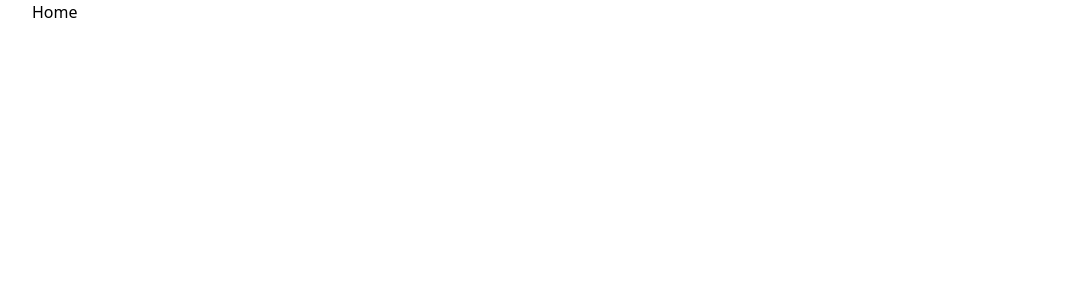
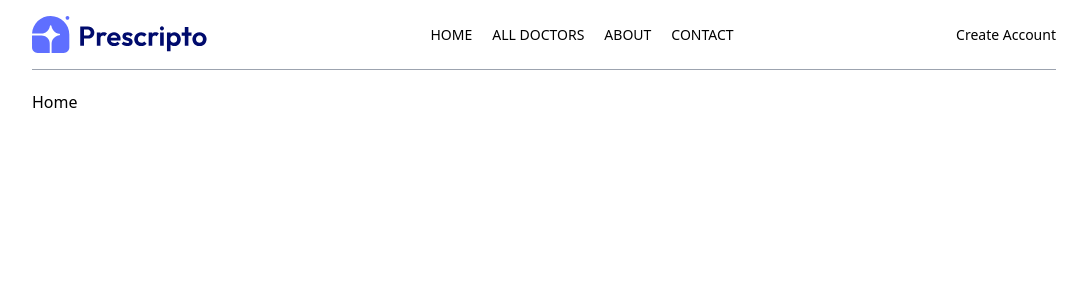
Before and after one commit to aryannaik225/Docto-Appointment-Website, a React app in the folder frontend/: page / in a window 1280 px wide. Shown: the top 300 px of the page, without its empty margins (96-1183 px from the left). Built offline with nearby package versions, Linux system fonts and the light colour scheme; the HTML template or start-up script is replaced by a standard one.

Commit message:
Added Navbar component and updated App layout

```diff
--- a/frontend/src/App.jsx
+++ b/frontend/src/App.jsx
@@ -1,4 +1,4 @@
-import React from 'react';
+// import React from 'react';
 import { Route, Routes } from 'react-router-dom';
 import Home from './pages/Home';
 import Doctors from './pages/Doctors';
@@ -8,11 +8,12 @@
 import MyProfile from './pages/MyProfile';
 import MyAppointments from './pages/MyAppointments';
 import Appointment from './pages/Appointment';
+import Navbar from './components/Navbar';
 
 const App = () => {
   return (
     <div className='mx-4 sm:mx-[10%]'>
-
+      <Navbar />
       <Routes>
         <Route path='/' element={<Home />} />
         <Route path='/doctors' element={<Doctors />} />
--- /dev/null
+++ b/frontend/src/components/Navbar.jsx
@@ -0,0 +1,34 @@
+// import React from 'react'
+import { assets } from '../assets/assets_frontend/assets'
+import { NavLink } from 'react-router-dom'
+
+const Navbar = () => {
+  return (
+    <div className='flex items-center justify-between text-sm py-4 mb-5 border-b border-b-gray-400'>
+        <img className='w-44 cursor-pointer' src={assets.logo} alt="" />
+        <ul className='hidden md:flex items-start gap-5 font-medium'>
+            <NavLink to='/'>
+                <li className='py-1'>HOME</li>
+                <hr className='border-none outline-none h-0.5 bg-primary w-3/5 m-auto hidden'/>
+            </NavLink>
+            <NavLink to='/doctors'>
+                <li className='py-1'>ALL DOCTORS</li>
+                <hr className='border-none outline-none h-0.5 bg-primary w-3/5 m-auto hidden'/>
+            </NavLink>
+            <NavLink to='/about'>
+                <li className='py-1'>ABOUT</li>
+                <hr className='border-none outline-none h-0.5 bg-primary w-3/5 m-auto hidden'/>
+            </NavLink>
+            <NavLink to='/contact'>
+                <li className='py-1'>CONTACT</li>
+                <hr className='border-none outline-none h-0.5 bg-primary w-3/5 m-auto hidden'/>
+            </NavLink>
+        </ul>
+        <div>
+            <button>Create Account</button>
+        </div>
+    </div>
+  )
+}
+
+export default Navbar
--- a/frontend/tailwind.config.js
+++ b/frontend/tailwind.config.js
@@ -5,7 +5,11 @@
     "./src/**/*.{js,jsx,ts,tsx}",
   ],
   theme: {
-    extend: {},
+    extend: {
+      colors:{
+        'primary': '#5F6FFF',
+      }
+    },
   },
   plugins: [],
 }
```
